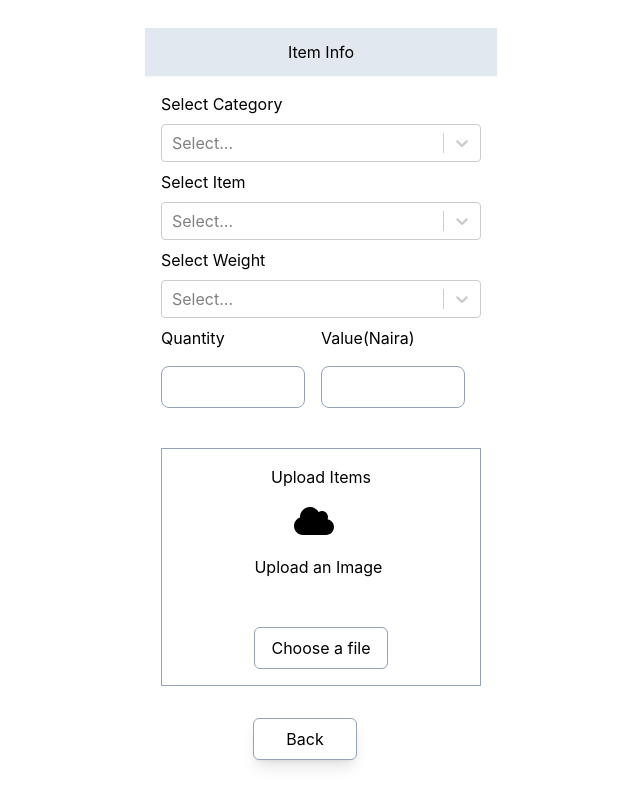
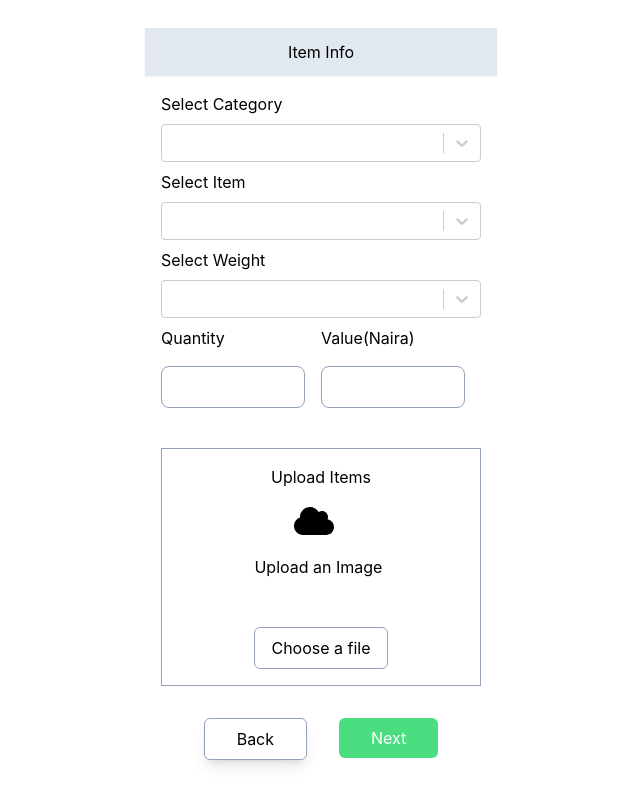
Before and after one commit to TruthTheDeveloper/Owerri-logistics, a Next.js app: page /select/1/uploadItem in a window 1280 px wide. Shown: the part 380-1180 px from the top of the page, without its empty margins (319-959 px from the left). Built offline with nearby package versions, Linux system fonts and the light colour scheme.

Commit message:
22th march 2022

```diff
--- a/components/Inputs/DropDownInput.tsx
+++ b/components/Inputs/DropDownInput.tsx
@@ -1,5 +1,5 @@
 import type { NextPage } from 'next';
-import {useContext, useEffect} from 'react';
+import {useContext} from 'react';
 import SubDropDown from '../Inputs/SubDropDown';
 import DefaultDropDown from '../Inputs/DefaultDropDown';
 import Select from 'react-select';
@@ -9,14 +9,14 @@ interface Props{
 }
 
 const DropDownInput:NextPage<Props> = ({label}) => {
-    const contextData = useContext(AuthContext)
+    const {select, setSelect} = useContext(AuthContext)
 
-    const categoryHandler = (e:any) => {
-        contextData.category = e.value
-        console.log(contextData.category, 'jdjdhdjk')
+    // const [select, setSelect] = useState<string|object>({})
+
+    const categoryHandler = (e: { value: string; }) => {
+        setSelect({...select, category: e.value})
     }
 
-    useEffect(() => {},[contextData.category])
 
 
 
@@ -184,24 +184,24 @@ const DropDownInput:NextPage<Props> = ({label}) => {
 
     let subDropDown = <DefaultDropDown  label="Select Item"/>
 
-        if(contextData.category == "Clothing/Shoes"){
+        if(select.category == "Clothing/Shoes"){
             subDropDown =   <SubDropDown options={clothing} index="Clothing/Shoes" />
-        }else if(contextData.category === "Computer/Acessories"){
+        }else if(select.category === "Computer/Acessories"){
             subDropDown = <SubDropDown options={computer} index="Computer/Acessories"/>
-        }else if(contextData.category === ""){
+        }else if(select.category === ""){
             subDropDown = <SubDropDown options={computer} index="Computer/Acessories"/>
-        }else if(contextData.category === "Document"){
+        }else if(select.category === "Document"){
             console.log('cat')
             subDropDown = <SubDropDown options={document} index="Document"/>
-        }else if(contextData.category === "Food"){
+        }else if(select.category === "Food"){
             subDropDown = <SubDropDown options={food} index="Food"/>
-        }else if(contextData.category === "Electronics"){
+        }else if(select.category === "Electronics"){
             subDropDown = <SubDropDown options={electronics} index="Electronics" />
-        }else if(contextData.category === "Health"){
+        }else if(select.category === "Health"){
             subDropDown = <SubDropDown options={health} index="Health"/>
-        }else if(contextData.category === "Phones"){
+        }else if(select.category === "Phones"){
             subDropDown = <SubDropDown options={phones} index="Phones"/>
-        }else if(contextData.category === "Other"){
+        }else if(select.category === "Other"){
             subDropDown = <SubDropDown options={'Other'} index="Other"/>
         }
 
@@ -209,13 +209,13 @@ const DropDownInput:NextPage<Props> = ({label}) => {
     return <>
         <div className="flex flex-col lg:mx-14 xl:mx-24 2xl:mx-36">
             <label className="py-2">{label}</label>
-            <p>{contextData.category}</p>
             <Select
-                defaultValue={contextData.category}
+                defaultValue={select}
                 onChange={categoryHandler}
                 options={options}
             />
 
+            <p className="text-red-500 text-sm font-semibold">{select.categoryError}</p>
         </div>
         {subDropDown}
     </>
--- a/components/Inputs/SmallInput.tsx
+++ b/components/Inputs/SmallInput.tsx
@@ -1,14 +1,32 @@
 import type { NextPage } from 'next';
+import AuthContext from '../../context/auth-context';
+import {useContext} from 'react';
 
 interface Props {
-    label:string
+    label:string,
+
 }
 
 const SmallInput:NextPage<Props> = ({label}) => {
 
+    const {select, setSelect} = useContext(AuthContext)
+
+    const smallInputHandler = (e:any) => {
+        if(label ===  "Quantity"){
+
+                setSelect({...select, quantity:e.target.value})
+        }else{
+            setSelect({...select, value:e.target.value})
+        }
+    }
+
+
+
+
     return  <>
         <label className="py-2">{label}</label>
-        <input className="py-2 my-2 outline-none pl-2 rounded-lg w-36  border-slate-400 border" />
+        <input className="py-2 my-2 outline-none pl-2 rounded-lg w-36  border-slate-400 border" onChange={smallInputHandler} pattern="\d*" type="number"/>
+        {label === "Quantity" ? <p className="text-red-500 text-sm font-semibold">{select.quantityError}</p> : <p className="text-red-500 text-sm font-semibold">{select.valueError}</p>}
     </>
 }
 
--- a/components/Inputs/SubDropDown.tsx
+++ b/components/Inputs/SubDropDown.tsx
@@ -13,12 +13,12 @@ interface Props{
 
 const DropDownInput:NextPage<Props> = ({options, index}) => {
 
-    const contextData = useContext(AuthContext)
+    const {select, setSelect} = useContext(AuthContext)
 
     console.log(options, 'this options')
 
-    const itemHandler = (e:any) => {
-        contextData.item = e.value
+    const itemHandler = (e:{ value: string; }) => {
+        setSelect({...select, item: e.value})
     }
 
     const clothing = [
@@ -142,11 +142,12 @@ const DropDownInput:NextPage<Props> = ({options, index}) => {
         {options !== 'Other' && <label className="py-2">Select Item</label>}
             {options === 'Other'? <SimpleInput label="Input Item"/> :
                    <Select
-                    defaultValue={contextData.items}
+                    defaultValue={select}
                     onChange={itemHandler}
                     options={options}
                    />
                 }
+                <p className="text-red-500 text-sm font-semibold">{select.itemError}</p>
         </div>
         {weightDropDown}
     </>
--- a/components/Inputs/WeightDropDown.tsx
+++ b/components/Inputs/WeightDropDown.tsx
@@ -11,10 +11,10 @@ interface Props{
 
 const WeightDropDown:NextPage<Props> = ({options}) => {
 
-    const contextData = useContext(AuthContext)
+    const {select, setSelect}  = useContext(AuthContext)
 
-    const weightHandler = (e:any) => {
-        contextData.weight = e.value
+    const weightHandler = (e:{ value: string; }) => {
+        setSelect({...select, weight: e.value})
     }
 
     return <>
@@ -23,11 +23,13 @@ const WeightDropDown:NextPage<Props> = ({options}) => {
                 <option value="" defaultValue='true' hidden className="text-sm font-normal" >
                 </option>
                 {options === 'Other'? <SimpleInput label="Input Weights"/> : <Select
-                    defaultValue={contextData.weight}
+                    defaultValue={select}
                     onChange={weightHandler}
                     options={options}
                    />
                 }
+
+                <p className="text-red-500 text-sm font-semibold">{select.weightError}</p>
         </div>
     </>
 }
--- a/components/UI/utils/route/addItem.tsx
+++ b/components/UI/utils/route/addItem.tsx
@@ -1,18 +1,19 @@
 import Link from 'next/link'
-export const Route = (url:any) => {
-    if(url === 'motorbike'){
+export const Route = (url:string | string[] | undefined, select:any) => {
+    const {category, item, weight} = select;
+    if(url === 'motorbike' && category !== "" && item !== "" && weight !== ""){
         return <Link href="/select/motorbike/addItem">
                     <button className="bg-green-400  rounded-md flex  mx-auto text-white px-8 py-2">Next</button>
                 </Link>
-    }else if(url === 'car'){
+    }else if(url === 'car' && category !== "" && item !== "" && weight !== ""){
         return <Link href="/select/car/addItem">
                     <button className="bg-green-400  rounded-md flex  mx-auto text-white px-8 py-2">Next</button>
         </Link>
-    }else if(url === 'van'){
+    }else if(url === 'van' && category !== "" && item !== "" && weight !== ""){
         return <Link href="/select/van/addItem">
                 <button className="bg-green-400  rounded-md flex  mx-auto text-white px-8 py-2">Next</button>
                 </Link>
-    }else if(url === 'truck'){
+    }else if(url === 'truck' && category !== "" && item !== "" && weight !== ""){
         return <Link href="/select/truck/addItem">
                 <button className="bg-green-400  rounded-md flex  mx-auto text-white px-8 py-2">Next</button>
                 </Link>
--- a/components/UI/utils/route/review.tsx
+++ b/components/UI/utils/route/review.tsx
@@ -1,5 +1,5 @@
 import Link from 'next/link'
-export const Route = (url:any) => {
+export const Route = (url:string | string[] | undefined) => {
     if(url === 'motorbike'){
         return <Link href="/select/motorbike/review">
                     <button className="bg-green-400  rounded-md flex  mx-auto text-white px-8 py-2">Next</button>
--- a/components/UI/utils/route/shipmentRoute.tsx
+++ b/components/UI/utils/route/shipmentRoute.tsx
@@ -1,5 +1,5 @@
 import Link from 'next/link'
-export const Route = (url:any) => {
+export const Route = (url:string | string[] | undefined) => {
     if(url === 'motorbike'){
         return <Link href="/select/motorbike/shipment">
                         <button className="bg-green-400  rounded-md flex  mx-auto text-white px-8 py-2">Next</button>
--- a/components/UI/utils/route/uploadItemRoute.tsx
+++ b/components/UI/utils/route/uploadItemRoute.tsx
@@ -1,5 +1,5 @@
 import Link from 'next/link'
-export const Route = (url:any) => {
+export const Route = (url:string | string[] | undefined) => {
     if(url === 'motorbike'){
         return <Link href="/select/motorbike/uploadItem">
                         <button className="bg-green-400  rounded-md flex  mx-auto text-white px-8 py-2">Next</button>
--- a/components/page/AddItems.tsx
+++ b/components/page/AddItems.tsx
@@ -26,6 +26,18 @@ const AddItems: NextPage = () => {
     let rideRoute = null;
 
     rideRoute = Route(ride)
+
+    const buttonHandler = () => {
+        if(ride === 'motorbike'){
+            router.push("/select/motorbike/review")
+        }else if(ride === 'car' ){
+            router.push("/select/car/review")
+        }else if(ride === 'van'){
+            router.push("/select/van/review")
+        }else if(ride === 'truck'){
+            router.push("/select/truck/review")
+        }
+    }
 
     return (
         <div style={{background:'#F3F4F6'}} className="overflow-hidden">
@@ -77,7 +89,7 @@ const AddItems: NextPage = () => {
                 <div className="flex justify-center">
                         <BackButton/>
                         <div className="pb-8 mx-4">
-                            {rideRoute}
+                        <button className="bg-green-400  rounded-md flex  mx-auto text-white px-8 py-2" onClick={buttonHandler}>Next</button>
                         </div>
                 </div>
             </div>
--- a/components/page/SelectItemPage.tsx
+++ b/components/page/SelectItemPage.tsx
@@ -24,6 +24,18 @@ const SelectItem: NextPage = () => {
     let rideRoute = null;
 
     rideRoute = Route(ride)
+
+    const buttonHandler = () => {
+        if(ride === 'motorbike'){
+            router.push("/select/motorbike/shipment")
+        }else if(ride === 'car' ){
+            router.push("/select/car/shipment")
+        }else if(ride === 'van'){
+            router.push("/select/van/shipment")
+        }else if(ride === 'truck'){
+            router.push("/select/truck/shipment")
+        }
+    }
 
 
 
@@ -73,7 +85,7 @@ const SelectItem: NextPage = () => {
                          />
                     </div>
                 <div className="pb-8">
-                    {rideRoute}
+                    <button className="bg-green-400  rounded-md flex  mx-auto text-white px-8 py-2" onClick={buttonHandler}>Next</button>
                 </div>
             </div>
         </div>
--- a/components/page/ShipmentMethod.tsx
+++ b/components/page/ShipmentMethod.tsx
@@ -17,6 +17,18 @@ const ShipmentMethod: NextPage = () => {
     let rideRoute = null;
 
     rideRoute = Route(ride)
+
+    const buttonHandler = () => {
+        if(ride === 'motorbike'){
+            router.push("/select/motorbike/uploadItem")
+        }else if(ride === 'car' ){
+            router.push("/select/car/uploadItem")
+        }else if(ride === 'van'){
+            router.push("/select/van/uploadItem")
+        }else if(ride === 'truck'){
+            router.push("/select/truck/uploadItem")
+        }
+    }
 
     return (
         <div style={{background:'#F3F4F6'}} className="overflow-hidden">
@@ -47,7 +59,7 @@ const ShipmentMethod: NextPage = () => {
                     <div className="flex justify-center">
                             <BackButton/>
                             <div className="pb-8 mx-4">
-                                {rideRoute}
+                                <button className="bg-green-400  rounded-md flex  mx-auto text-white px-8 py-2" onClick={buttonHandler}>Next</button>
                             </div>
                     </div>
                 </div>
--- a/components/page/UploadPage.tsx
+++ b/components/page/UploadPage.tsx
@@ -2,7 +2,7 @@ import type {NextPage} from 'next';
 import { useRouter } from 'next/router';
 
 //React
-import React, {useState, useContext} from 'react';
+import React, {useState} from 'react';
 
 //Font awesome
 import { faCloud } from '@fortawesome/free-solid-svg-icons';
@@ -22,22 +22,51 @@ import AuthContext from '../../context/auth-context';
 const UploadPage:NextPage = () => {
 
     // const authContext = useContext(AuthContext)
+    // const [quantity, setQuantity] = useState<number>()
+    // const [quantityError, setQuantityError] = useState<string>('')
 
-    const [select] = useState({
+    // const [value, setValue] = useState<number>()
+    // const [valueError, setValueError] = useState<string>('')
+
+    const [select, setSelect] = useState({
         category:'',
         item:'',
-        weight:''
+        weight:'',
+        quantity:'',
+        value:'',
+        quantityError:'',
+        valueError:'',
+        categoryError:'',
+        itemError:'',
+        weightError:''
+
     })
-    // const [category, setCategory] = useState<string|object>({})
-    // const [item, setItem] = useState<string|object>({})
-    // const [weight, setWeight] = useState<string|object>({})
+
 
     const router = useRouter()
     const { ride } = router.query
 
     let rideRoute = null;
 
-    rideRoute = Route(ride)
+    const buttonHandler = () => {
+        //motorbike route
+
+        ride === 'motorbike' && select.category !== "" && select.item !== "" && select.weight !== "" && select.quantity !== "" && select.value !== ""  ? router.push("/select/car/addItem")  : setSelect({...select, categoryError: "Please input category", itemError:"Please input Item", weightError:"Please Input weight", quantityError:'This field is required', valueError:"This field is required", category:'', item:'', weight:'', quantity:'', value:''})
+
+        // car route
+        ride === 'car' && select.category !== "" && select.item !== "" && select.weight !== "" && select.quantity !== "" && select.value !== ""  ? router.push("/select/car/addItem") : setSelect({...select, categoryError: "Please input category", itemError:"Please input Item", weightError:"Please Input weight", quantityError:'This field is required', valueError:"This field is required"})
+
+        // van route
+        ride === 'van' && select.category !== "" && select.item !== "" && select.weight !== "" && select.quantity !== "" && select.value !== ""   ? router.push("/select/van/addItem") : setSelect({...select, categoryError: "Please input category", itemError:"Please input Item", weightError:"Please Input weight", quantityError:'This field is required', valueError:"This field is required"})
+
+
+        // track route
+        ride === 'truck' && select.category !== "" && select.item !== "" && select.weight !== "" && select.quantity !== "" && select.value !== ""   ? router.push("/select/truck/addItem") : setSelect({...select, categoryError: "Please input category", itemError:"Please input Item", weightError:"Please Input weight", quantityError:'This field is required', valueError:"This field is required"})
+
+
+    }
+
+    rideRoute = Route(ride, select)
 
     return (
         <div style={{background:'#F3F4F6'}} className="overflow-hidden">
@@ -64,18 +93,20 @@ const UploadPage:NextPage = () => {
                 <div className="sm:mx-16 md:mx-24 lg:mx-32 xl:mx-44 2xl:56">
                     <div className="mx-4 my-6 pb-10">
                     <div className="text-center py-3 bg-slate-200 shadow-sm lg:mx-14 xl:mx-24 2xl:mx-36"><h1>Item Info</h1></div>
+
                     <div className=" mx-4 my-2">
-                            <AuthContext.Provider value={select}>
+                        <AuthContext.Provider value={{select, setSelect}}>
                                 <DropDownInput label="Select Category"/>
-                            </AuthContext.Provider>
+
                             <div className="flex lg:mx-14 xl:mx-24 2xl:mx-36 ">
                                 <div className="flex flex-col">
                                     <SmallInput label={'Quantity'}/>
                                 </div>
                                 <div className="flex flex-col mx-auto ">
-                                    <SmallInput label={'Value(Naira)'}/>
+                                    <SmallInput label={'Value(Naira)'}  />
                                 </div>
                             </div>
+                            </AuthContext.Provider>
                             <div className="flex flex-col lg:mx-14 xl:mx-24 2xl:mx-36  my-8 border-slate-400 border">
                                 <h1 className="text-center my-4 ">Upload Items</h1>
                                 <div className='  mx-auto'>
@@ -88,7 +119,7 @@ const UploadPage:NextPage = () => {
                         <div className="flex justify-center">
                             <BackButton/>
                             <div className="pb-8 mx-4">
-                                {rideRoute}
+                                <button className="bg-green-400  rounded-md flex  mx-auto text-white px-8 py-2" onClick={buttonHandler}>Next</button>
                             </div>
                         </div>
                     </div>
```
